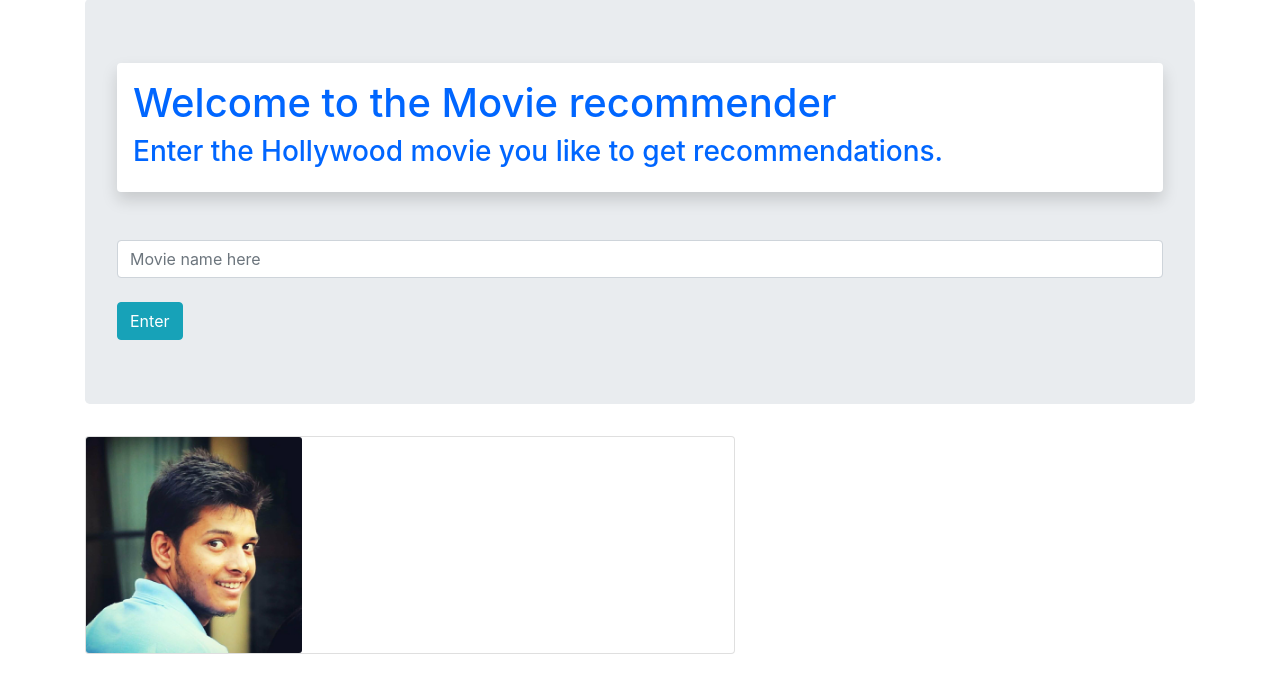
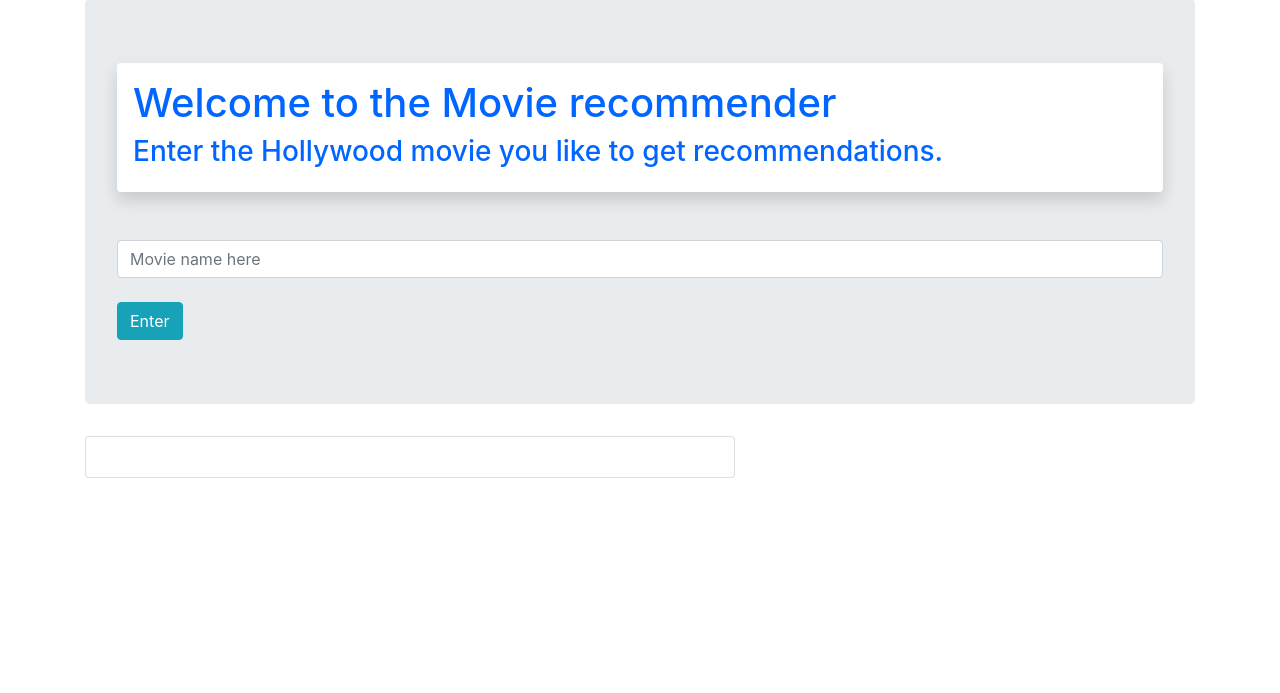
Before and after one commit to gregbg218/SBL-MINI-PROJ-MOVIE-RECOMMENDER, a Flask app: page / in a window 1280 px wide. Shown: the part 75-768 px from the top of the page. Run offline with Flask 2, Linux system fonts and the light colour scheme; some libraries are stand-ins or nearby versions.

Commit message:
Update base.html

```diff
--- a/templates/base.html
+++ b/templates/base.html
@@ -23,7 +23,7 @@
     <div class="card mb-3" style="max-width: 650px;">
       <div class="row no-gutters">
         <div class="col-md-4">
-          <img src="/static/profile.jpg" class="card-img" alt="...">
+
         </div>
         <div class="col-md-8">
           <div class="card-body">
```
